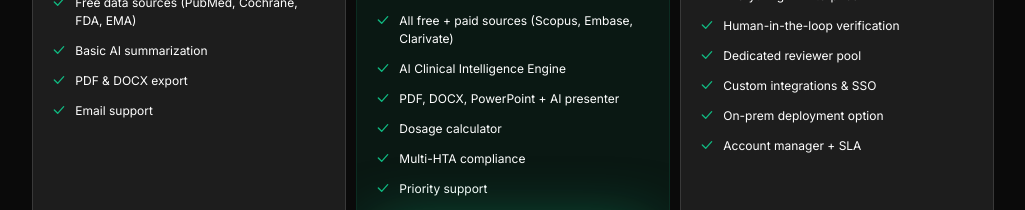
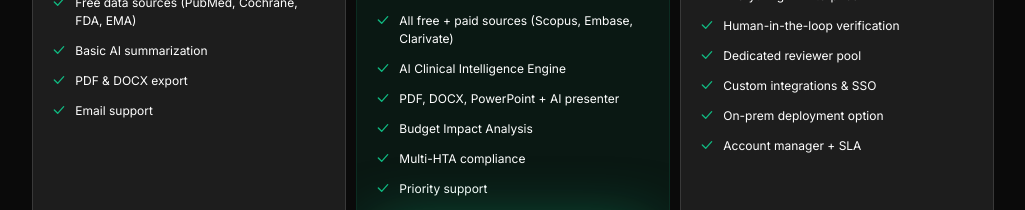
Before and after one commit to methadone6499/lillyaideployment, a Next.js app: page / in a window 1280 px wide. Shown: the part 3360-3570 px from the top of the page, without its empty margins (127-1152 px from the left). Built offline with nearby package versions, Linux system fonts and the light colour scheme; no server answers.

Commit message:
refactor: rename "Dosage Calculator" to "Budget Impact Analysis" across billing and dashboard components

```diff
--- a/src/features/billing/utils/selectBillingPlanCards.ts
+++ b/src/features/billing/utils/selectBillingPlanCards.ts
@@ -58,7 +58,7 @@ const PLAN_OPTIONS = [
       "All free + paid sources (Scopus, Embase, Clarivate)",
       "AI Clinical Intelligence Engine",
       "PDF, DOCX, PowerPoint + AI presenter",
-      "Dosage calculator",
+      "Budget Impact Analysis",
       "Multi-HTA compliance",
       "Priority support",
     ],
--- a/src/features/dashboard/components/CompanyAdminDashboardShell.tsx
+++ b/src/features/dashboard/components/CompanyAdminDashboardShell.tsx
@@ -70,9 +70,9 @@ export function CompanyAdminDashboardShell() {
           />
 
           <DashboardActionCard
-            title="Dosage Calculator"
+            title="Budget Impact Analysis"
             description="Quickly verify dosage assumptions and dosing rationale for HTA submissions."
-            ctaLabel="Use Dosage Calculator"
+            ctaLabel="Use Budget Impact Analysis"
             href={resolvePaidFeatureDestination({
               overview: paidAccess.overview,
               me: authMe,
--- a/src/features/dashboard/components/DashboardShell.tsx
+++ b/src/features/dashboard/components/DashboardShell.tsx
@@ -103,9 +103,9 @@ export function DashboardShell() {
             />
 
             <DashboardActionCard
-              title="Dosage Calculator"
+              title="Budget Impact Analysis"
               description="Quickly verify dosage assumptions and dosing rationale for HTA submissions."
-              ctaLabel="Use Dosage Calculator"
+              ctaLabel="Use Budget Impact Analysis"
               href={resolvePaidFeatureDestination({
                 overview: paidAccess.overview,
                 me: authMe,
--- a/src/features/dosage-calculator/components/DosageCalculatorShell.tsx
+++ b/src/features/dosage-calculator/components/DosageCalculatorShell.tsx
@@ -174,7 +174,7 @@ export function DosageCalculatorShell() {
       <main className="mx-auto flex w-full max-w-[var(--layout-max-width)] flex-1 flex-col px-4 pb-12 sm:px-6 lg:px-12">
         <div className="mt-8 flex flex-col gap-2 lg:mt-[46px]">
           <h1 className="text-[28px] font-medium leading-tight tracking-[-0.02em] text-text-heading lg:text-[40px]">
-            Dosage Calculator
+            Budget Impact Analysis
           </h1>
           <p className="max-w-3xl text-input leading-5.5 text-text-body lg:text-body-lg lg:leading-7">
             Label-based dosing and cost estimates from the FDA DailyMed
--- a/src/features/landing-page/data/landingContent.ts
+++ b/src/features/landing-page/data/landingContent.ts
@@ -90,7 +90,7 @@ export const pricingPlans: PricingPlanContent[] = [
       "All free + paid sources (Scopus, Embase, Clarivate)",
       "AI Clinical Intelligence Engine",
       "PDF, DOCX, PowerPoint + AI presenter",
-      "Dosage calculator",
+      "Budget Impact Analysis",
       "Multi-HTA compliance",
       "Priority support",
     ],
```
